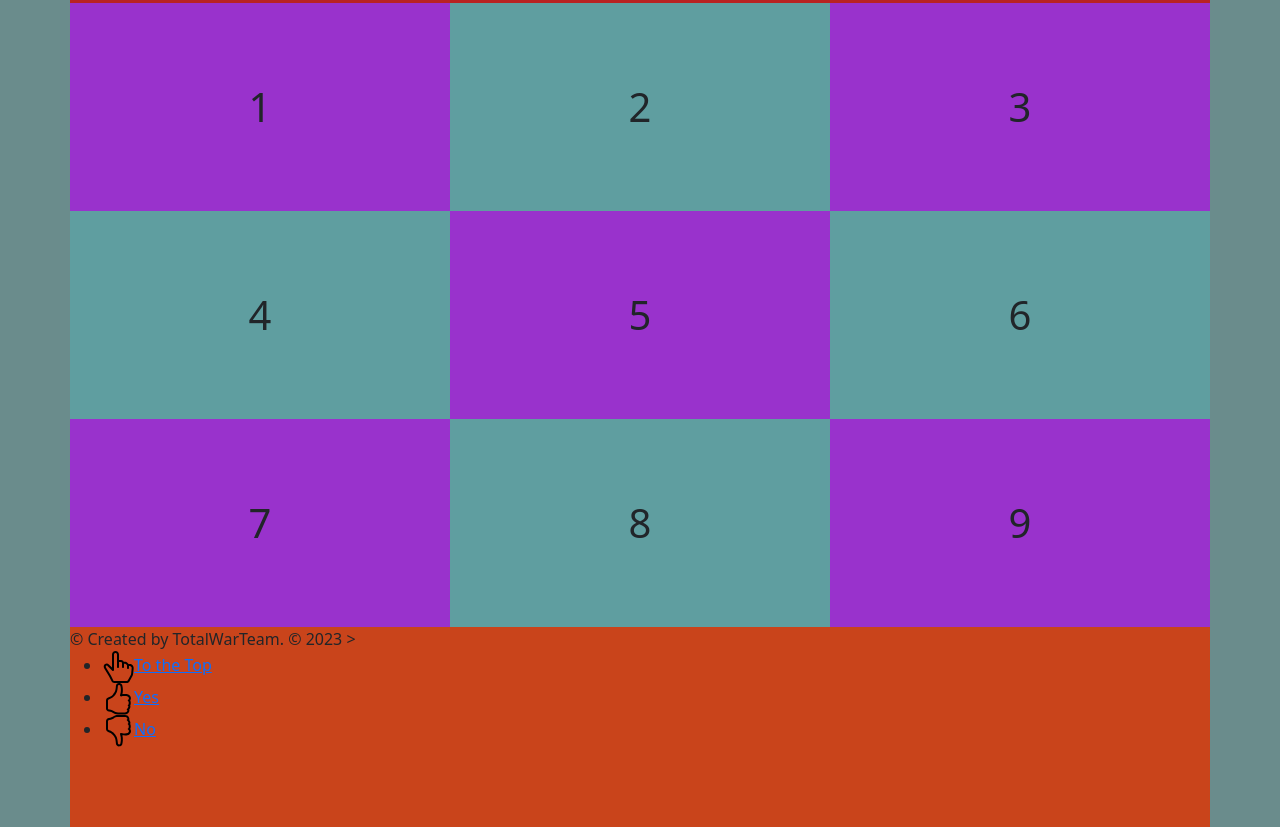
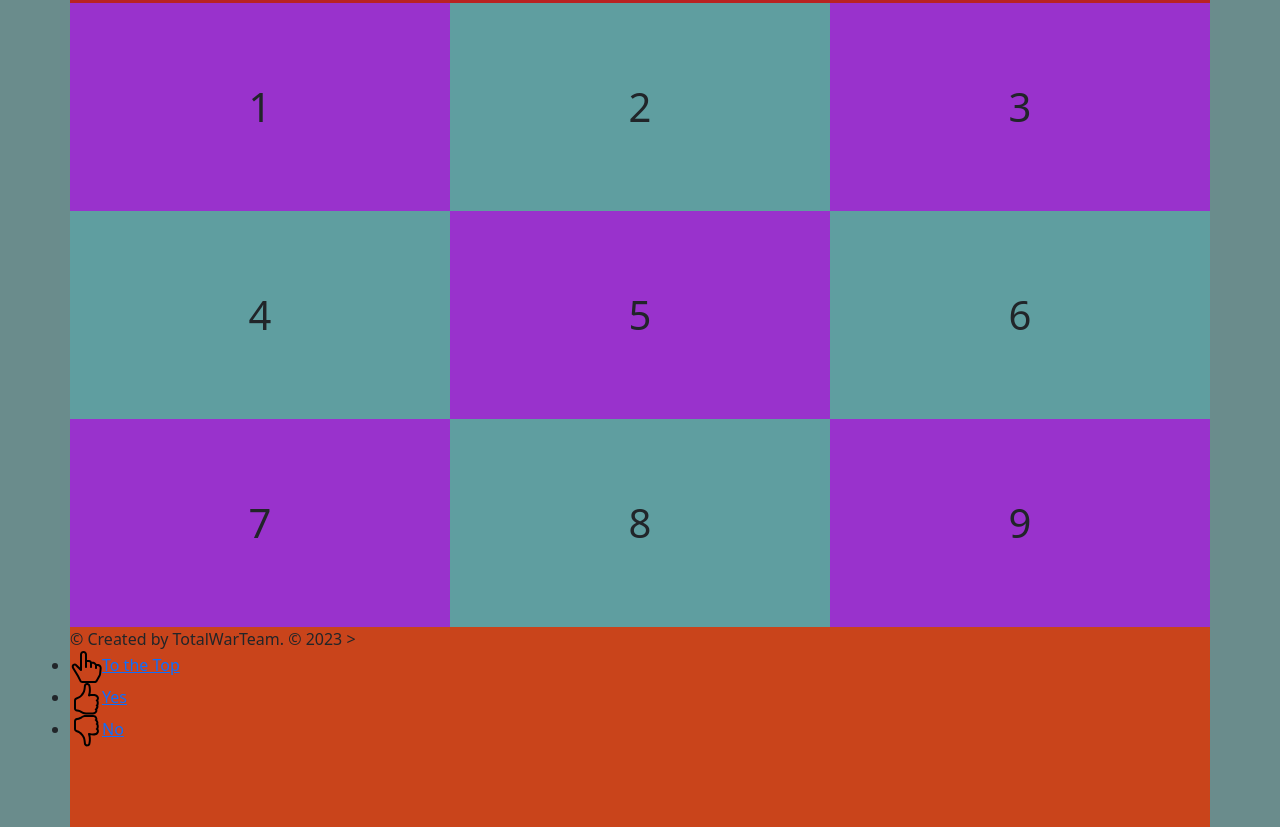
Before and after one commit to vamp16431745/0504Test, a plain HTML site: page index.html in a window 1280 px wide. Shown: the part 712-1539 px from the top of the page. Drawn offline with Linux system fonts and the light colour scheme.

Commit message:
footer padding margin設成0

```diff
--- a/css/index.css
+++ b/css/index.css
@@ -86,6 +86,13 @@ header img
 
 }
 
+
+footer ul
+{
+    margin: 0;
+    padding: 0;
+}
+
 /*Small devices (landscape phones, 576px and up)*/
 @media (min-width: 576px) {
     #root {
```
